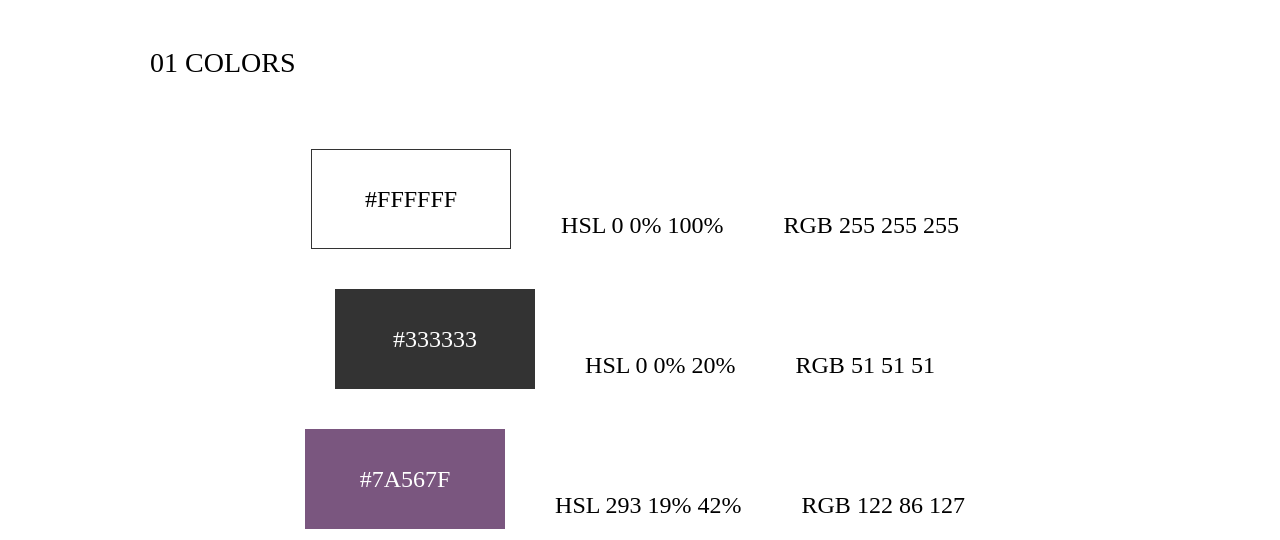
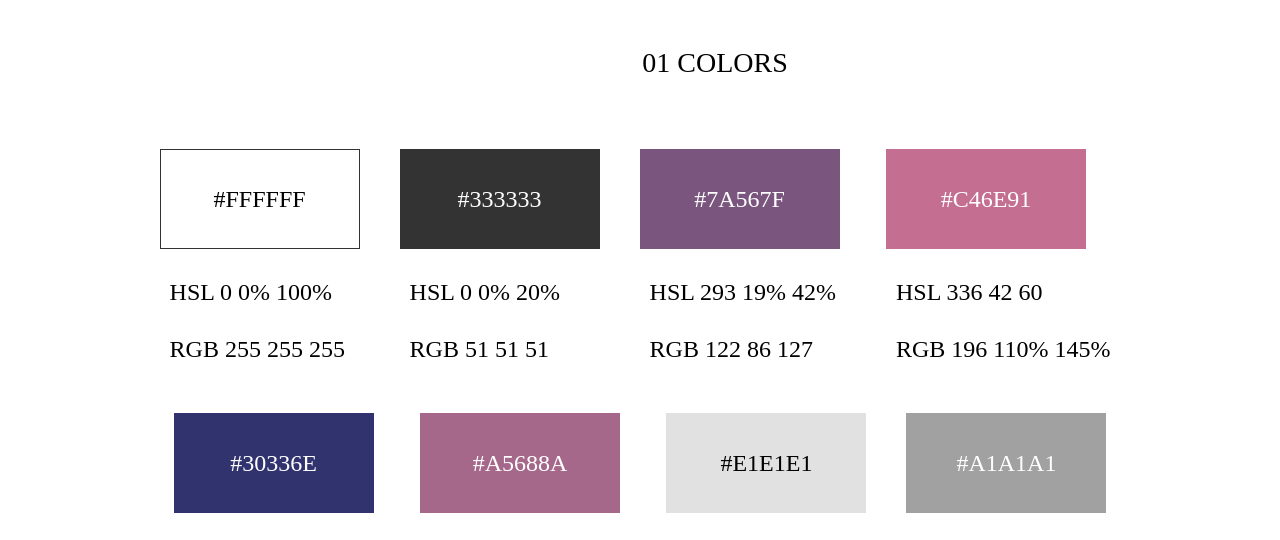
Before and after one commit to Dmvasquezr/Design-system, a plain HTML site: page index.html in a window 1280 px wide. Shown: the part 219-759 px from the top of the page. Drawn offline with Linux system fonts and the light colour scheme.

Commit message:
CSS change

```diff
--- a/css/style.css
+++ b/css/style.css
@@ -27,15 +27,10 @@
     align-items: flex-end;
 }
 .subtitle {
-    justify-content: center;
+    justify-self: center;
     margin-left: 150px;
 }
-.card {
-    display: flex;
-    flex: row;
-    justify-content: flex-end;
-    align-items: flex-end;
-}
+
 .colors-card {
     display: flex;
     justify-content:center;
```
